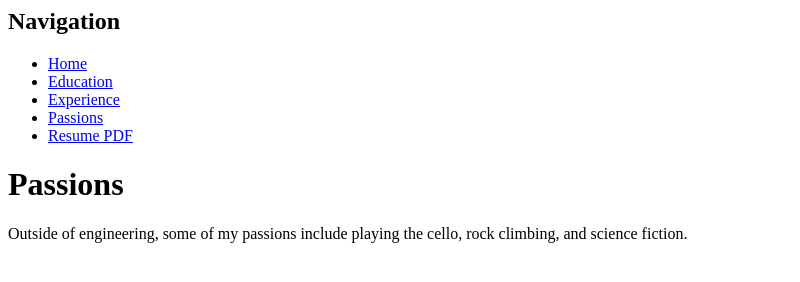
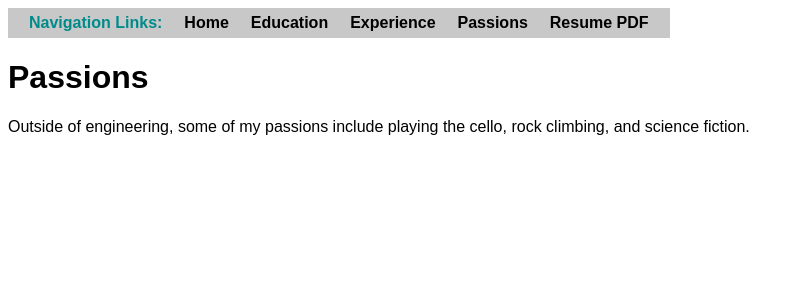
Before and after one commit to KateKwiecinski/KateKwiecinski.github.io, a plain HTML site: page Passions/Passions_index.html in a window 1280 px wide. Shown: the whole page, without its empty margins (0-800 px from the left). Drawn offline with Linux system fonts and the light colour scheme.

Commit message:
Changes to Nav Bar

```diff
--- a/Passions/Passions_index.html
+++ b/Passions/Passions_index.html
@@ -1,16 +1,19 @@
 <html>
 <head>
   <title> Kathryn Kwiecinski </title>
+  <link href="../style.css" type="text/css" rel="stylesheet" />
 </head>
 <body>
-	<h2> Navigation </h2>
-		<ul>
-			<li> <a href="../index.html">Home</a>
-			<li> <a href="../Education/Education_index.html">Education</a>
-			<li> <a href="../Experience/Experience_index.html">Experience</a>
-			<li> <a href="../Passions/Passions_index.html">Passions</a>
-			<li> <a href="../PDF/Resume_2018_4_11.pdf" target="_blank">Resume PDF</a>
-		</ul>
+	<table>
+			<tr>
+				<th> <b> Navigation Links: </b> </th>
+				<th> <a href="../index.html">Home</a> </th>
+				<th> <a href="../Education/Education_index.html">Education</a> </th>
+				<th> <a href="../Experience/Experience_index.html">Experience</a> </th>
+				<th> <a href="../Passions/Passions_index.html">Passions</a> </th>
+				<th> <a href="../PDF/Resume_2018_4_11.pdf" target="_blank">Resume PDF</a> </th>
+			</tr>
+		</table>
   	<h1> Passions </h1>
   	<p>
     	Outside of engineering, some of my passions include playing the cello, rock climbing, and science fiction.
--- /dev/null
+++ b/style.css
@@ -0,0 +1,24 @@
+* { font-family: Arial, Verdana, sans-serif;}
+
+table {
+	border-spacing: 20 5;
+	background-color: rgb(200, 200, 200);
+	color: DarkCyan;
+	}
+
+a:link{
+	color: black;
+	text-decoration: none;
+	}
+a:visited{
+	color: black;
+	text-decoration: underline;
+	}
+a:hover{
+	color: white;
+	text-decoration: none;
+	}
+a:active{
+	color: darkcyan;
+	text-decoration: underline;
+	}
```
Also changed, not shown: Education/Education_index.html (+11 -9 lines), Experience/Experience_index.html (+11 -8 lines), index.html (+12 -8 lines).
